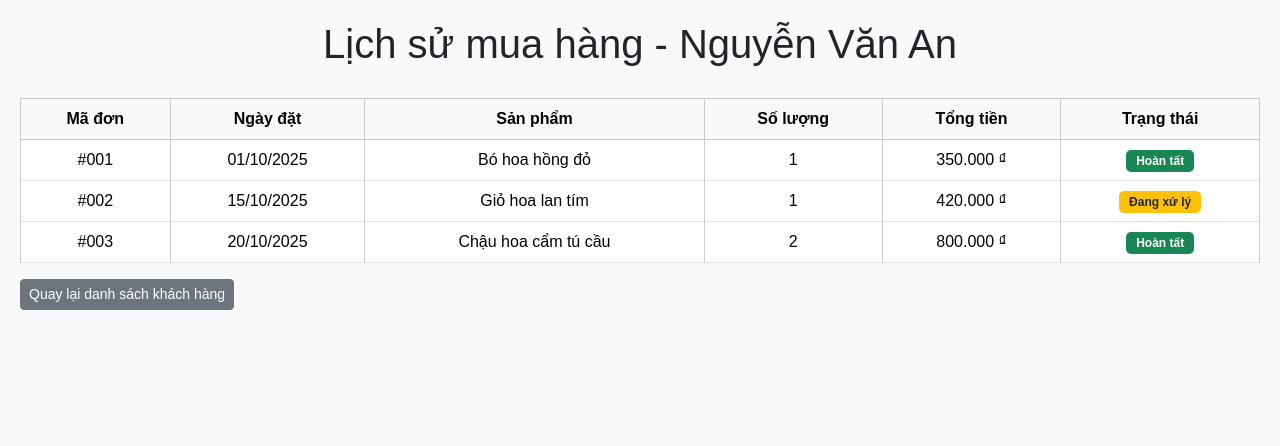
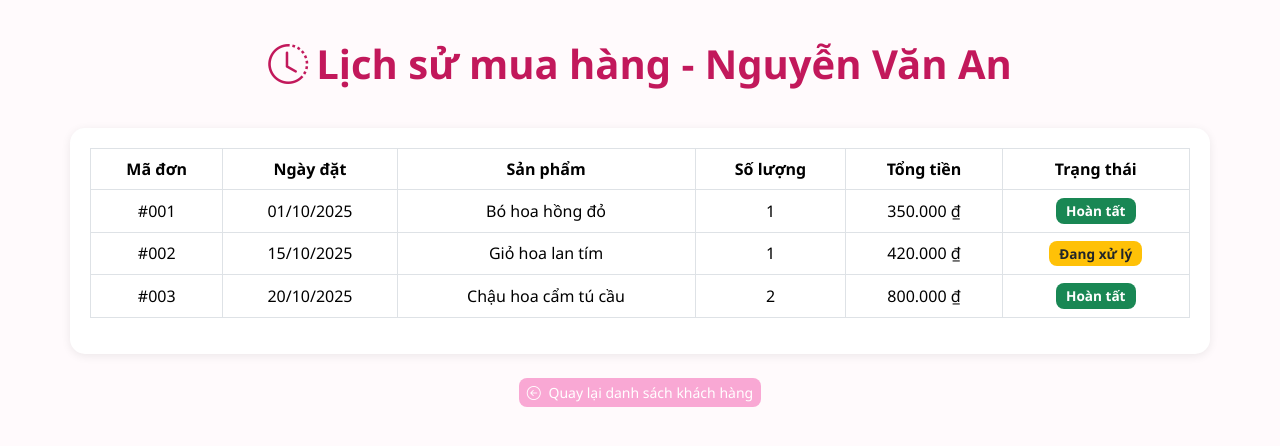
Before and after one commit to XuanHuyenDang/LaptrinhWebProject, a plain HTML site: page flower-shop/admin/admin-customer-orders.html in a window 1280 px wide. Drawn offline with nearby package versions, Linux system fonts and the light colour scheme.

Commit message:
Cập nhật size nút

```diff
--- a/flower-shop/admin/admin-customer-orders.html
+++ b/flower-shop/admin/admin-customer-orders.html
@@ -3,24 +3,82 @@
 <head>
   <meta charset="UTF-8">
   <title>Lịch sử mua hàng - Nguyễn Văn An</title>
-        <link
-            href="https://cdn.jsdelivr.net/npm/bootstrap@5.3.2/dist/css/bootstrap.min.css"
-            rel="stylesheet">
+  <link href="https://cdn.jsdelivr.net/npm/bootstrap@5.3.2/dist/css/bootstrap.min.css" rel="stylesheet">
+  <link href="https://cdn.jsdelivr.net/npm/bootstrap-icons@1.11.3/font/bootstrap-icons.css" rel="stylesheet">
   <style>
-    body { font-family: Arial, sans-serif; margin: 20px; background-color: #f8f9fa; }
-    h1 { text-align: center; margin-bottom: 30px; }
-    table { width: 100%; border-collapse: collapse; background: #fff; }
-    th, td { border: 1px solid #ccc; padding: 10px; text-align: center; }
-    th { background-color: #e3f2fd; }
-    .badge { padding: 5px 10px; border-radius: 5px; }
+    body {
+      background-color: #fffafc;
+      font-family: "Segoe UI", sans-serif;
+      color: #333;
+      padding: 40px;
+    }
+
+    h1 {
+      text-align: center;
+      color: #c2185b;
+      font-weight: 700;
+      margin-bottom: 40px;
+    }
+
+    /* Bảng lịch sử mua hàng */
+    .table-container {
+      background-color: #fff;
+      border-radius: 15px;
+      box-shadow: 0 2px 10px rgba(0, 0, 0, 0.08);
+      overflow: hidden;
+      padding: 20px;
+    }
+
+    table {
+      margin-bottom: 0;
+    }
+
+    thead th {
+      background-color: #ffe5ec;
+      color: #c2185b;
+      font-weight: 600;
+      text-align: center;
+    }
+
+    tbody td {
+      text-align: center;
+      vertical-align: middle;
+    }
+
+    .badge {
+      font-size: 0.85rem;
+      padding: 6px 10px;
+      border-radius: 8px;
+    }
+
+    .btn-back {
+      background-color: #f9a8d4;
+      border: none;
+      color: white;
+      border-radius: 8px;
+      transition: 0.3s;
+    }
+
+    .btn-back:hover {
+      background-color: #ec4899;
+      color: #fff;
+    }
+
+    .footer-note {
+      text-align: center;
+      font-size: 0.9rem;
+      color: #777;
+      margin-top: 40px;
+    }
   </style>
 </head>
 <body>
 
-        <h1>Lịch sử mua hàng - Nguyễn Văn An</h1>
+  <h1><i class="bi bi-clock-history me-2"></i>Lịch sử mua hàng - Nguyễn Văn An</h1>
 
-        <table class="table table-bordered table-hover">
-            <thead class="table-light">
+  <div class="container table-container">
+    <table class="table table-bordered table-hover align-middle">
+      <thead>
         <tr>
           <th>Mã đơn</th>
           <th>Ngày đặt</th>
@@ -37,8 +95,7 @@
           <td>Bó hoa hồng đỏ</td>
           <td>1</td>
           <td>350.000 ₫</td>
-                    <td><span class="badge bg-success text-white">Hoàn
-                            tất</span></td>
+          <td><span class="badge bg-success text-white">Hoàn tất</span></td>
         </tr>
         <tr>
           <td>#002</td>
@@ -46,8 +103,7 @@
           <td>Giỏ hoa lan tím</td>
           <td>1</td>
           <td>420.000 ₫</td>
-                    <td><span class="badge bg-warning text-dark">Đang xử
-                            lý</span></td>
+          <td><span class="badge bg-warning text-dark">Đang xử lý</span></td>
         </tr>
         <tr>
           <td>#003</td>
@@ -55,16 +111,19 @@
           <td>Chậu hoa cẩm tú cầu</td>
           <td>2</td>
           <td>800.000 ₫</td>
-                    <td><span class="badge bg-success text-white">Hoàn
-                            tất</span></td>
+          <td><span class="badge bg-success text-white">Hoàn tất</span></td>
         </tr>
       </tbody>
     </table>
+  </div>
 
-        <div class="mt-3">
-            <a href="admin-customers.html" class="btn btn-secondary btn-sm">Quay
-                lại danh sách khách hàng</a>
+  <div class="text-center mt-4">
+    <a href="admin-customers.html" class="btn btn-back btn-sm">
+      <i class="bi bi-arrow-left-circle me-1"></i> Quay lại danh sách khách hàng
+    </a>
   </div>
+
+
 
 </body>
 </html>
```
Also changed, not shown: flower-shop/cart.html (+57 -22 lines), flower-shop/chat.html (+1 -1 lines), flower-shop/index.html (+115 -41 lines), flower-shop/login.html (+1 -1 lines), flower-shop/product-detail.html (+1 -1 lines), flower-shop/products.html (+1 -1 lines), flower-shop/register.html (+1 -1 lines). Lines whose indentation alone changed are shown as unchanged.
